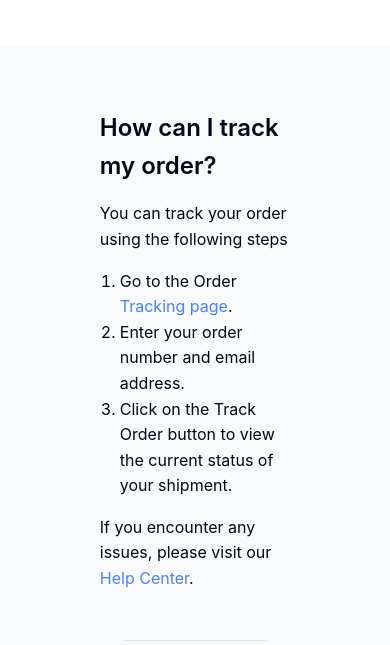
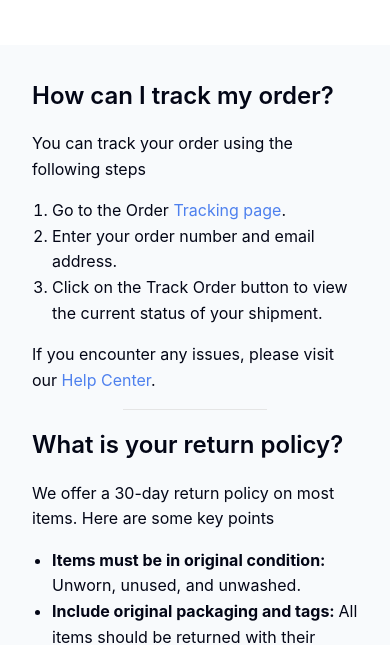
Before and after one commit to colourmess/challenge10---Question-page, a plain HTML site: page index.html in a window 390 px wide. Shown: the part 205-850 px from the top of the page. Drawn offline with Linux system fonts and the light colour scheme.

Commit message:
Update index.html

```diff
--- a/index.html
+++ b/index.html
@@ -90,6 +90,12 @@
         margin-top: 16px;
         color: rgb(55, 65, 81);
       }
+      @media (max-width: 768px) {
+          section {
+          width: 100%;          /* or a fixed width like 600px */
+          padding: 1rem;
+        }
+      }
 
       .author-info a {
         text-decoration: none;
```
